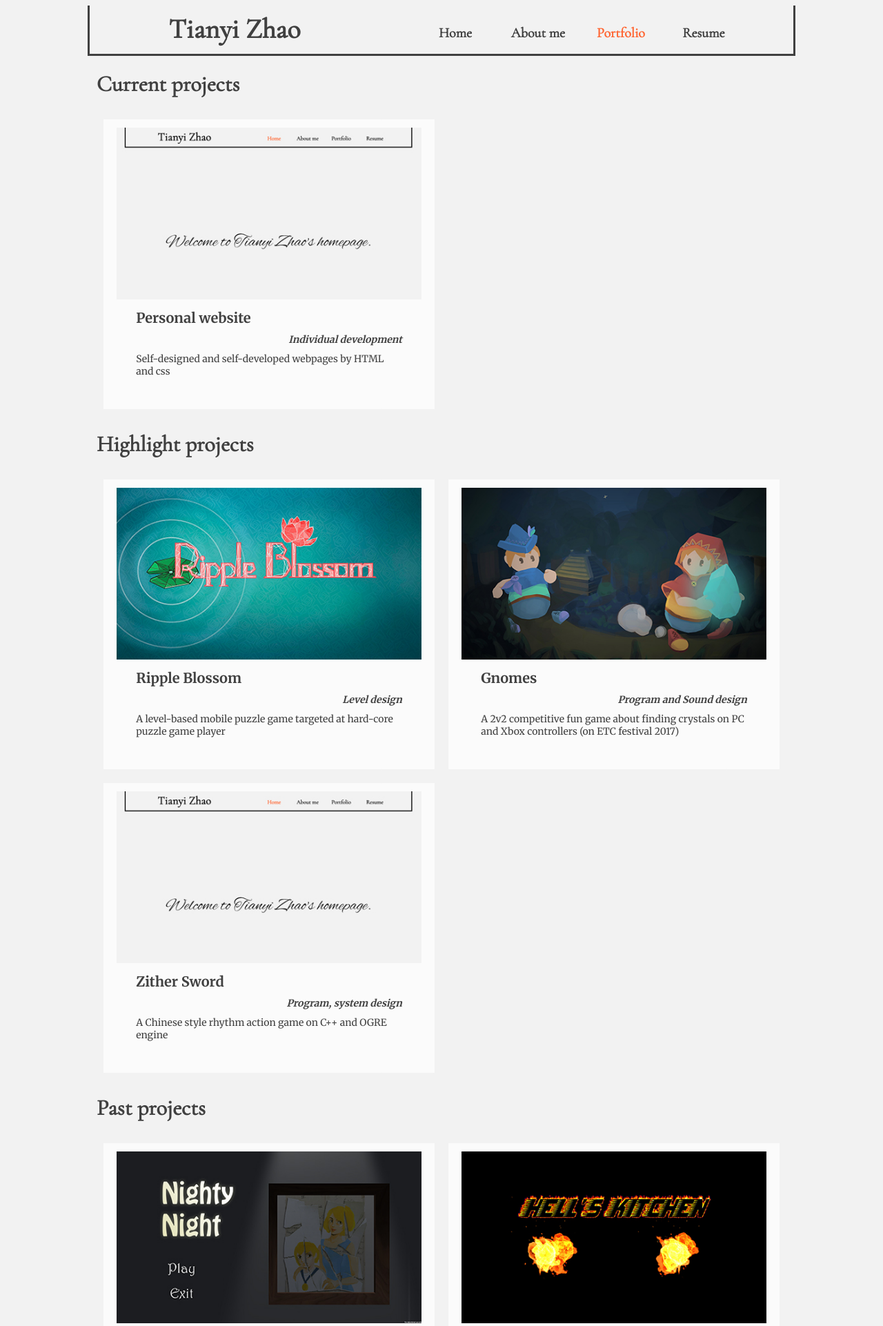
After one commit to ZiuTinyat/ZiuTinyat.github.io, a PHP site: page /pages/portfolio.php in a window 1280 px wide. The commit adds this page. Shown: the top 1922 px of the page at 69% size. Run offline with PHP 8.4, Linux system fonts and the light colour scheme.

Commit message:
add project pages and add frameworks

```diff
--- /dev/null
+++ b/framework_1.html
@@ -0,0 +1,24 @@
+<!DOCTYPE html>
+<html lang="en-us">
+<head>
+<link href='https://fonts.googleapis.com/css?family=Cormorant Garamond' rel='stylesheet'>
+<link href="https://fonts.googleapis.com/css?family=Merriweather:300,400,700" rel="stylesheet">
+<link href='https://fonts.googleapis.com/css?family=Alex Brush' rel='stylesheet'>
+<link rel="stylesheet" type="text/css" href='../main.css'>
+<script type="text/javascript" src="../main.js"></script>
+<meta charset="utf-8">
+<title>Tianyi Zhao</title>
+</head>
+<body>
+	<div id="header" class="main-center">
+		<div id="header-title" onclick="load(0)">Tianyi Zhao</div>
+		<div id="header-menu">
+			<ul class="menu">
+				<li id="menu-home" class="menu-content" onclick="loadPage('home')">Home</li>
+				<li id="menu-about" class="menu-content" onclick="loadPage('about');">About me</li>
+				<li id="menu-portfolio" class="menu-content" onclick="loadPage('portfolio')">Portfolio</li>
+				<li id="menu-resume" class="menu-content" onclick="loadResume()">Resume</li>
+			</ul>
+		</div>
+	</div>
+	<div id="main" class="main-center">
--- /dev/null
+++ b/framework_2.html
@@ -0,0 +1,13 @@
+	</div>
+	<div id="footer" class="main-center">
+		<div id="footer-contact">Contact</div>
+		<div id="footer-contacts">
+			<img class="footer-contact" src="../files/icons/email.svg" height="32px" width="32px" onclick="window.open('mailto:tz1@andrew.cmu.edu', '_self')"/>
+			<img class="footer-contact" src="../files/icons/github.svg" height="32px" width="32px" onclick="window.open('https://github.com/ZiuTinyat', '_blank')"/>
+			<img class="footer-contact" src="../files/icons/facebook.svg" height="32px" width="32px" onclick="window.open('https://www.facebook.com/profile.php?id=100006528554451', '_blank')"/>
+		</div>
+		<div id="footer-disclaimer">Copyright © Tianyi Zhao 2017</div>
+	</div>
+
+</body>
+</html>
--- /dev/null
+++ b/index.php
@@ -0,0 +1,3 @@
+<?php
+header('Location: '.'pages/home.php');
+?>
--- a/main.css
+++ b/main.css
@@ -10,7 +10,7 @@ body{
 
 	position: relative;
 	background-color: #f2f2f2;
-	color: black;
+	color: #404040;
 	font-family: 'Cormorant Garamond';
 }
 .main-center{
@@ -68,7 +68,6 @@ body{
     padding-left: 0;
 }
 .menu-content{
-	color: black;
 	text-decoration: none;
 	display: block;
 	float: left;
@@ -86,11 +85,13 @@ body{
 	width: 25%;
 }
 .menu-content-selected:hover{
+	cursor: pointer;
 	color: #ff6633;
 	text-decoration: none;
 	cursor: pointer;
 	font-size: 110%;
 }
+
 #footer{
 	position: absolute;
 	left: 0;
@@ -136,20 +137,22 @@ body{
 	height: 36px;
 	padding: 13px;
 }
+
 .project{
 	border-style: dashed;
-	border-color: #ffffff;
+	border-color: #fbfbfb;
 	border-width: 2px;
 	width: 476px;
 	height: 416px;
-	background-color: #ffffff;
+	background-color: #fbfbfb;
 	margin: 10px;
 	box-sizing: content-box;
 	float: left;
-
+	font-family: Merriweather;
 }
 .project:hover{
-	border-color: #000000;
+	border-color: #737373;
+	cursor: pointer;
 }
 .project-image{
 	margin: auto;
@@ -163,23 +166,68 @@ body{
 	width: 90%;
 }
 .project-title{
-	font-size: 24px;
+	font-size: 20px;
 	font-weight: bolder;
 	margin: auto;
 	margin-top: 10px;
-	width:90%;
+	width: 90%;
 }
 .project-genre{
-	font-size: 18px;
+	font-size: 14px;
 	font-weight: bolder;
+	font-style: italic;
 	text-align: right;
 	margin: auto;
 	margin-top: 10px;
 	width:90%;
 }
 .project-description{
-	font-size: 18px;
+	font-size: 14px;
 	margin: auto;
 	margin-top: 10px;
 	width:90%;
 }
+
+.video-wrapper{
+	position: relative;
+    margin: auto;
+    width: 800px;
+    height: 450px;
+    padding-top: 50px;
+}
+.video{
+    width: 100%;
+    height: 100%;
+}
+.page-title{
+	font-size: 40px;
+	font-weight: bold;
+	text-align: center;
+	padding-top: 80px;
+}
+.page-subtitle{
+	padding-top: 50px;
+}
+.page-content{
+	width: 80%;
+	margin: auto;
+	font-size: 18px;
+	font-family: Merriweather;
+	font-weight: lighter;
+}
+.page-info-table{
+	width: 100%;
+}
+.page-info-table tr:nth-child(odd) {
+	background-color: #fbfbfb;
+}
+.page-info-table tr:nth-child(even) {
+	background-color: #f6f6f6;
+}
+.page-info-table td{
+	padding: 8px;
+}
+.page-info-table td:first-child{
+	font-weight: normal;
+	width: 25%;
+}
--- a/main.js
+++ b/main.js
@@ -0,0 +1,13 @@
+console.log("main.js");
+function openProj(proj){
+    window.open("../projects/" + proj + ".php");
+}
+function loadPage(page){
+    window.open("../pages/" + page + ".php", "_self");
+}
+function loadResume(){
+    window.open('../files/CV-Tianyi Zhao.pdf', '_blank')
+}
+function updateMenuTag(page){
+    document.getElementById("menu-" + page).setAttribute("class", "menu-content-selected");
+}
--- /dev/null
+++ b/pages/home.php
@@ -0,0 +1,6 @@
+<?php echo file_get_contents("../framework_1.html"); ?>
+<script>updateMenuTag("home");</script>
+
+<div id="main-description">Welcome to Tianyi Zhao's homepage. </div>
+
+<?php echo file_get_contents("../framework_2.html"); ?>
--- /dev/null
+++ b/pages/portfolio.php
@@ -0,0 +1,183 @@
+<?php echo file_get_contents("../framework_1.html"); ?>
+<script>updateMenuTag("portfolio");</script>
+
+<h1>
+    Current projects
+</h1>
+<div class="projects">
+    <div class="project" onclick="window.open('../index.php')">
+        <div class="project-image" >
+            <img width="100%" height="100%" src="../files/default.jpg" />
+        </div>
+        <div class="project-content">
+            <div class="project-title">
+                Personal website
+            </div>
+            <div class="project-genre">
+                Individual development
+            </div>
+            <div class="project-description">
+                Self-designed and self-developed webpages by HTML and css
+            </div>
+        </div>
+    </div> <!--web-->
+    <div style="clear:both"></div>
+</div>
+<h1>
+    Highlight projects
+</h1>
+<div class="projects">
+    <div class="project" onclick="openProj('ripple_blossom')">
+        <div class="project-image" >
+            <img width="100%" height="100%" src="../files/ripple/index.jpg" />
+        </div>
+        <div class="project-content">
+            <div class="project-title">
+                Ripple Blossom
+            </div>
+            <div class="project-genre">
+                Level design
+            </div>
+            <div class="project-description">
+                A level-based mobile puzzle game targeted at hard-core puzzle game player
+            </div>
+        </div>
+    </div> <!--ripple-->
+    <div class="project" onclick="openProj('gnomes')">
+        <div class="project-image" >
+            <img width="100%" height="100%" src="../files/gnomes/index.jpg" />
+        </div>
+        <div class="project-content">
+            <div class="project-title">
+                Gnomes
+            </div>
+            <div class="project-genre">
+                Program and Sound design
+            </div>
+            <div class="project-description">
+                A 2v2 competitive fun game about finding crystals on PC and Xbox controllers (on ETC festival 2017)
+            </div>
+        </div>
+    </div> <!--gnomes-->
+    <div class="project" onclick="openProj('nighty')">
+        <div class="project-image" >
+            <img width="100%" height="100%" src="../files/default.jpg" />
+        </div>
+        <div class="project-content">
+            <div class="project-title">
+                Zither Sword
+            </div>
+            <div class="project-genre">
+                Program, system design
+            </div>
+            <div class="project-description">
+                A Chinese style rhythm action game on C++ and OGRE engine
+            </div>
+        </div>
+    </div> <!--zither sword-->
+    <div style="clear:both"></div>
+</div>
+<h1>
+    Past projects
+</h1>
+<div class="projects">
+    <div class="project" onclick="openProj('nighty')">
+        <div class="project-image" >
+            <img width="100%" height="100%" src="../files/nighty/index.jpg" />
+        </div>
+        <div class="project-content">
+            <div class="project-title">
+                Nighty Night
+            </div>
+            <div class="project-genre">
+                Program
+            </div>
+            <div class="project-description">
+                A horror PC game about a little girl for Asylum Jam 2017
+            </div>
+        </div>
+    </div> <!--nighty-->
+    <div class="project" onclick="openProj('firefighter')">
+        <div class="project-image" >
+            <img width="100%" height="100%" src="../files/firefighter/index.jpg" />
+        </div>
+        <div class="project-content">
+            <div class="project-title">
+                Hell's Kitchen
+            </div>
+            <div class="project-genre">
+                Program
+            </div>
+            <div class="project-description">
+                A interactive storytelling game on Oculus about a new firefighter with a lieutenant
+            </div>
+        </div>
+    </div> <!--firefighter-->
+    <div class="project" onclick="openProj('chicken')">
+        <div class="project-image" >
+            <img width="100%" height="100%" src="../files/chicken/index.jpg" />
+        </div>
+        <div class="project-content">
+            <div class="project-title">
+                Angry Chicken
+            </div>
+            <div class="project-genre">
+                Program and Game design
+            </div>
+            <div class="project-description">
+                A destructing and smashing game on HTC VIVE targeted at naive guests (on ETC festival 2017)
+            </div>
+        </div>
+    </div> <!--chicken-->
+    <div class="project" onclick="openProj('mecha')">
+        <div class="project-image" >
+            <img width="100%" height="100%" src="../files/mecha/index.jpg" />
+        </div>
+        <div class="project-content">
+            <div class="project-title">
+                Mecha Warrior
+            </div>
+            <div class="project-genre">
+                Program
+            </div>
+            <div class="project-description">
+                A giant robot simulation game on PC using Makey Makey for fun
+            </div>
+        </div>
+    </div> <!--mecha-->
+    <div class="project" onclick="openProj('guardian')">
+        <div class="project-image" >
+            <img width="100%" height="100%" src="../files/guardian/index.jpg" />
+        </div>
+        <div class="project-content">
+            <div class="project-title">
+                The Guardian
+            </div>
+            <div class="project-genre">
+                Program and Level design
+            </div>
+            <div class="project-description">
+                A level-based puzzle game in HoloLens about helping a spirit get out of the hell
+            </div>
+        </div>
+    </div> <!--guardian-->
+    <div class="project" onclick="window.open('http://www.yidizhu.com/the-sea.html')">
+        <div class="project-image" >
+            <img width="100%" height="100%" src="../files/sea/index.jpg" />
+        </div>
+        <div class="project-content">
+            <div class="project-title">
+                The Sea
+            </div>
+            <div class="project-genre">
+                Music composing
+            </div>
+            <div class="project-description">
+                A story experiencing game by Yidi Zhu
+            </div>
+        </div>
+    </div> <!--the sea-->
+    <div style="clear:both"></div>
+</div>
+
+<?php echo file_get_contents("../framework_2.html"); ?>
```
Also changed, not shown: pages/about.php (added, +8 -0 lines), projects/chicken.php (added, +36 -0 lines), projects/firefighter.php (added, +36 -0 lines), projects/gnomes.php (added, +36 -0 lines), projects/guardian.php (added, +36 -0 lines), projects/mecha.php (added, +36 -0 lines), projects/nighty.php (added, +36 -0 lines), projects/ripple_blossom.php (added, +36 -0 lines), files/default.jpg (added), files/sea/index.jpg (added).
